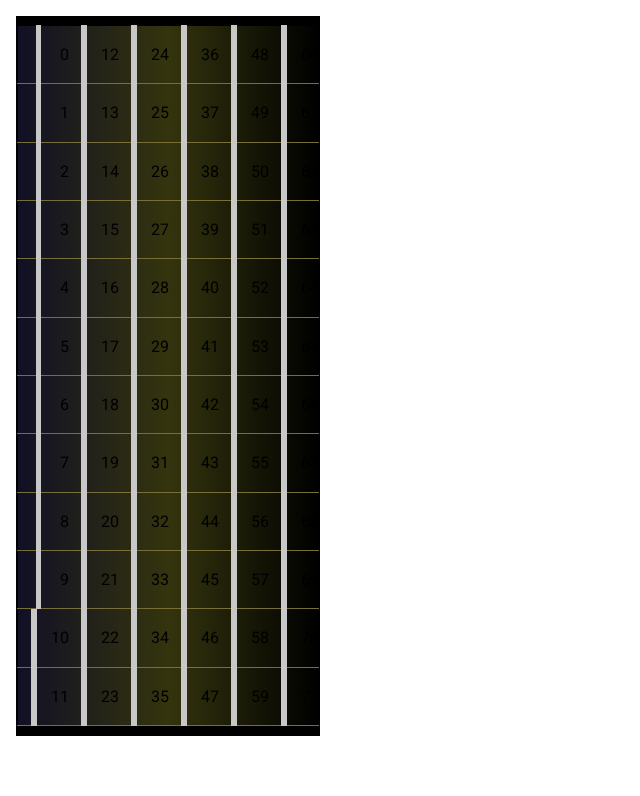
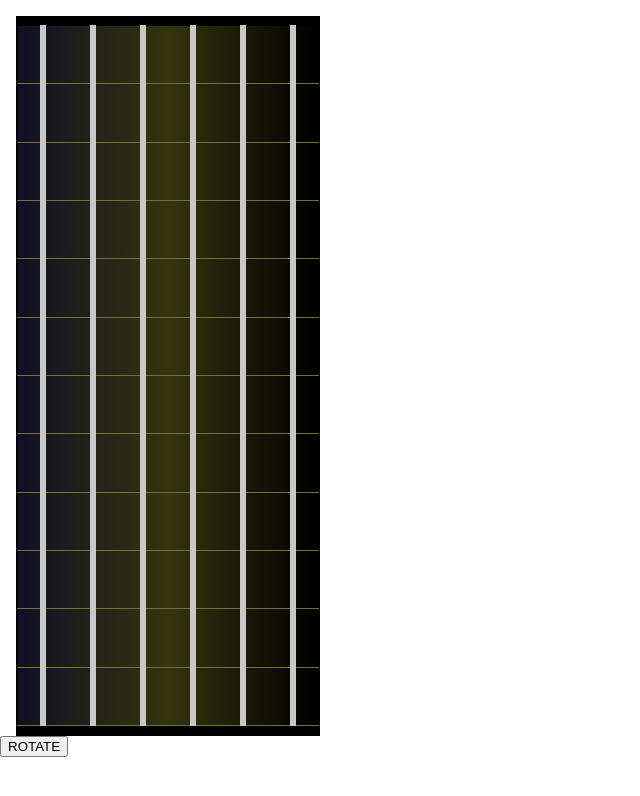
Before and after one commit to GregFriedlander/drumMachine, an Angular app: page / in a window 1280 px wide. Shown: the top 796 px of the page, without its empty margins (0-640 px from the left). Built offline with nearby package versions, Linux system fonts and the light colour scheme.

Commit message:
added input to the template

```diff
--- a/src/app/chord-constructor.service.ts
+++ b/src/app/chord-constructor.service.ts
@@ -1,5 +1,6 @@
 import { Injectable } from '@angular/core';
 import { BehaviorSubject } from 'rxjs';
+import { FretObject } from './chord-finder/chord-finder.component';
 import { ChordScale } from './chord-scale.model';
 import * as _ from 'lodash';
 
@@ -111,7 +112,7 @@ export class ChordConstructorService {
       ],
     };
     counter.forEach(index => {
-      let count = 0
+      let count = 0;
       const newArr = [];
       // Add logic that skips the first step
       voiceObj[index].forEach(note => {
@@ -128,4 +129,34 @@ export class ChordConstructorService {
     this.selectedScale$.next(this.voicesWithOctives);
   }
 
+  private createGuitarStrings() {
+
+  }
+
+  // todo move below
+  public exampleString: FretObject = [
+    {
+      active: false,
+      note: 'E',
+      octive: 3
+    },
+    {
+      active: false,
+      note: 'F',
+      octive: 3
+    },
+    {
+      active: false,
+      note: 'F#',
+      octive: 3
+    },
+    {
+      active: false,
+      note: 'G',
+      octive: 3
+    },
+  ]
+
+
+
 }
--- a/src/app/chord-finder/chord-finder.component.html
+++ b/src/app/chord-finder/chord-finder.component.html
@@ -1,12 +1,17 @@
 <div id="fretboard">
 
   <div class="string" *ngFor="let string of numberOfStrings; let indexOfString=index">
-    <div class="fret"  *ngFor="let fret of numberOfFrets; let indexOfFret=index " (click)="addActive(indexOfFret + (indexOfString * 12))">
-      <div class="string-style" #frets></div>
-      <div class="shape-base">
-        <div class="text">{{indexOfFret + (indexOfString * 12)}}</div>
+    <div class="fret"  *ngFor="let fret of numberOfFrets; let indexOfFret=index " (click)="clickFret(indexOfFret + (indexOfString * 12))">
+      <input #inputs$ id="fret-{{indexOfFret + (indexOfString * 12)}}" type="text" type="radio" value="{{indexOfFret + (indexOfString * 12)}}">
+      <div class="string-style" #frets>
+        <label for="fret-{{indexOfFret + (indexOfString * 12)}}"></label>
       </div>
     </div>
   </div>
 
 </div>
+
+<button (click)="rotateScale()">ROTATE</button>
+
+<!--let fret of string-->
+<!--string = FretObj[]-->
--- a/src/app/chord-finder/chord-finder.component.scss
+++ b/src/app/chord-finder/chord-finder.component.scss
@@ -9,6 +9,12 @@
     border-top-width: 10px;
     border-bottom-width: 10px;
     background: linear-gradient(90deg, rgba(17,16,37,1) 0%, rgba(52,52,14,1) 50%, rgba(0,0,0,1) 100%);
+
+    input {
+      //position: absolute;
+      //left:-99999px;
+      display: none;
+    }
 
     .string {
       width: 17%;
--- a/src/app/chord-finder/chord-finder.component.ts
+++ b/src/app/chord-finder/chord-finder.component.ts
@@ -1,4 +1,11 @@
 import { AfterViewInit, Component, ElementRef, OnInit, QueryList, Renderer2, ViewChildren } from '@angular/core';
+import { ChordConstructorService } from '../chord-constructor.service';
+
+export interface FretObject {
+  active: boolean;
+  note: string;
+  octive: number;
+}
 
 @Component({
   selector: 'app-chord-finder',
@@ -7,50 +14,43 @@ import { AfterViewInit, Component, ElementRef, OnInit, QueryList, Renderer2, Vie
 })
 export class ChordFinderComponent implements OnInit, AfterViewInit {
 
+  private el: ElementRef;
+  private input: ElementRef;
   public numberOfStrings: number[] = Array(6).fill(0).map((x, i) => i + 1);
   public numberOfFrets: number[] = Array(12).fill(0).map((x, i) => i + 1);
+
+  chord; // Todo: type out
   @ViewChildren('frets') frets: QueryList<ElementRef>;
-  fretsToArray;
-  el;
+  @ViewChildren('inputs$') inputs$: QueryList<ElementRef>;
 
-  constructor(private renderer: Renderer2) { }
+  constructor(private renderer: Renderer2, private chordService: ChordConstructorService) { }
 
   ngOnInit(): void {
-    console.log('***** ', this.numberOfStrings );
+    this.chordService.selectedScale$.subscribe(x => {
+      this.chord = x;
+    });
   }
 
   ngAfterViewInit(): void {
-    // this.fretsToArray = this.frets.fretsToArray();
-    console.log('FRETS TO ARRAY ', this.frets);
+    this.inputs$.forEach(x => console.log(x));
   }
 
-  public addActive(event): void {
+  public clickFret(fret: number): void {
+    this.el = this.frets.find((x, i) => i === fret);
+    this.input = this.inputs$.find((x, i) => i === fret);
+    console.log('Input: ', this.input.nativeElement.checked);
+    this.input.nativeElement.checked = !this.input.nativeElement.checked;
+    console.log('Input: ', this.input.nativeElement.checked);
+    console.log('EL: ', this.el);
+    if (!this.el.nativeElement.classList.contains('shape')) {
+      this.renderer.addClass(this.el.nativeElement, 'shape');
+    } else {
+      this.renderer.removeClass(this.el.nativeElement, 'shape');
+    }
+  }
 
-
-    this.el = this.frets.find((x, i) => i === event);
-    // const elem: ElementRef = this.fretsToArray[event];
-    this.renderer.addClass(this.el.nativeElement, 'shape')
-
-    // this.frets.forEach(x => {
-    //   console.log('^^^^^^: ', x);
-    // })
-    console.log('*&*&*&   ', this.el);
-    // console.log('FRET: ', this.frets[event]);
-
-    // const target = event.target;
-    // const isActive: boolean = target['classList'].value.includes('shape');
-    // console.log('target: ', event.target);
-
-    // if (!isActive) {
-    //   this.renderer.addClass(event.target, 'shape');
-    // } else {
-    //   this.renderer.removeClass(event.target, 'shape');
-    // }
-
-    // if (event.target['classList'].value.includes('fret')) {
-    //   console.log('*****')
-    // }
-
+  rotateScale() {
+    this.chordService.rotateScale('E');
   }
 
 
```
